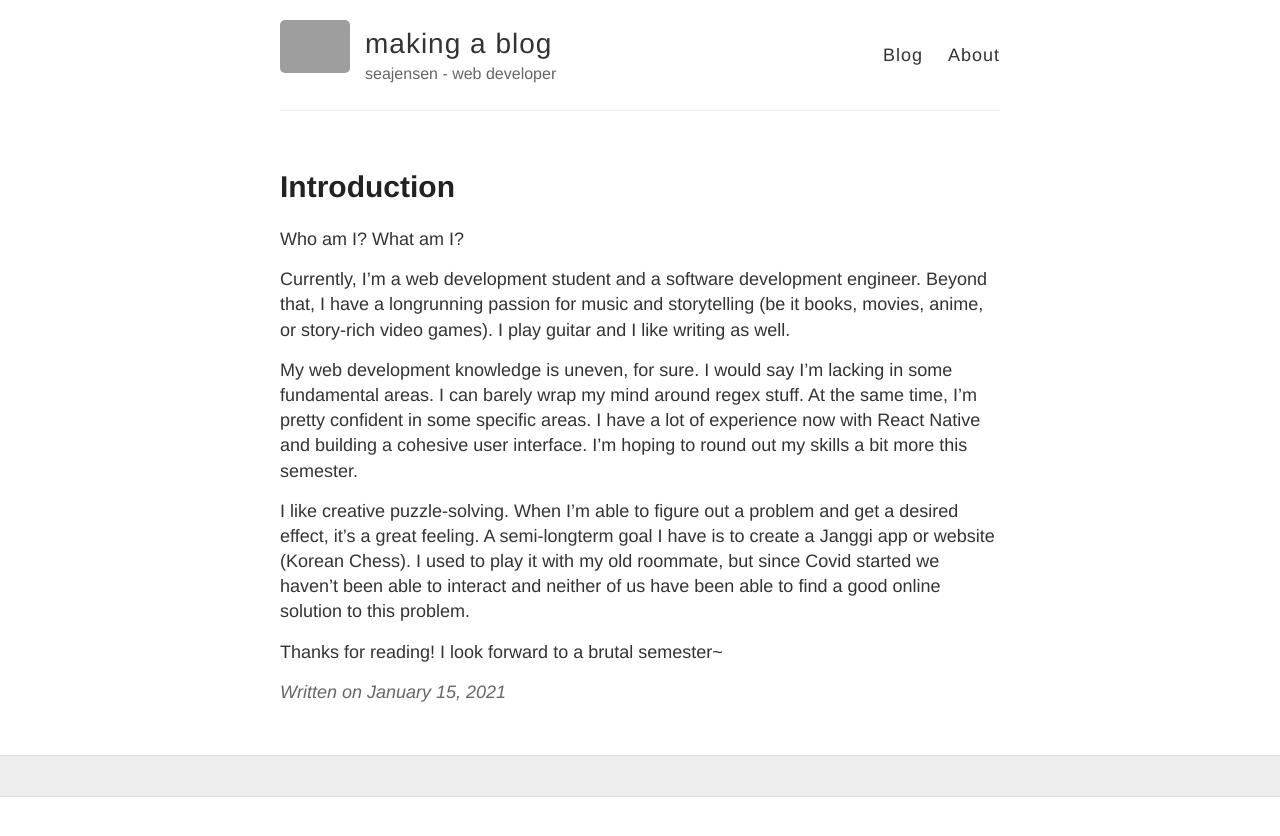
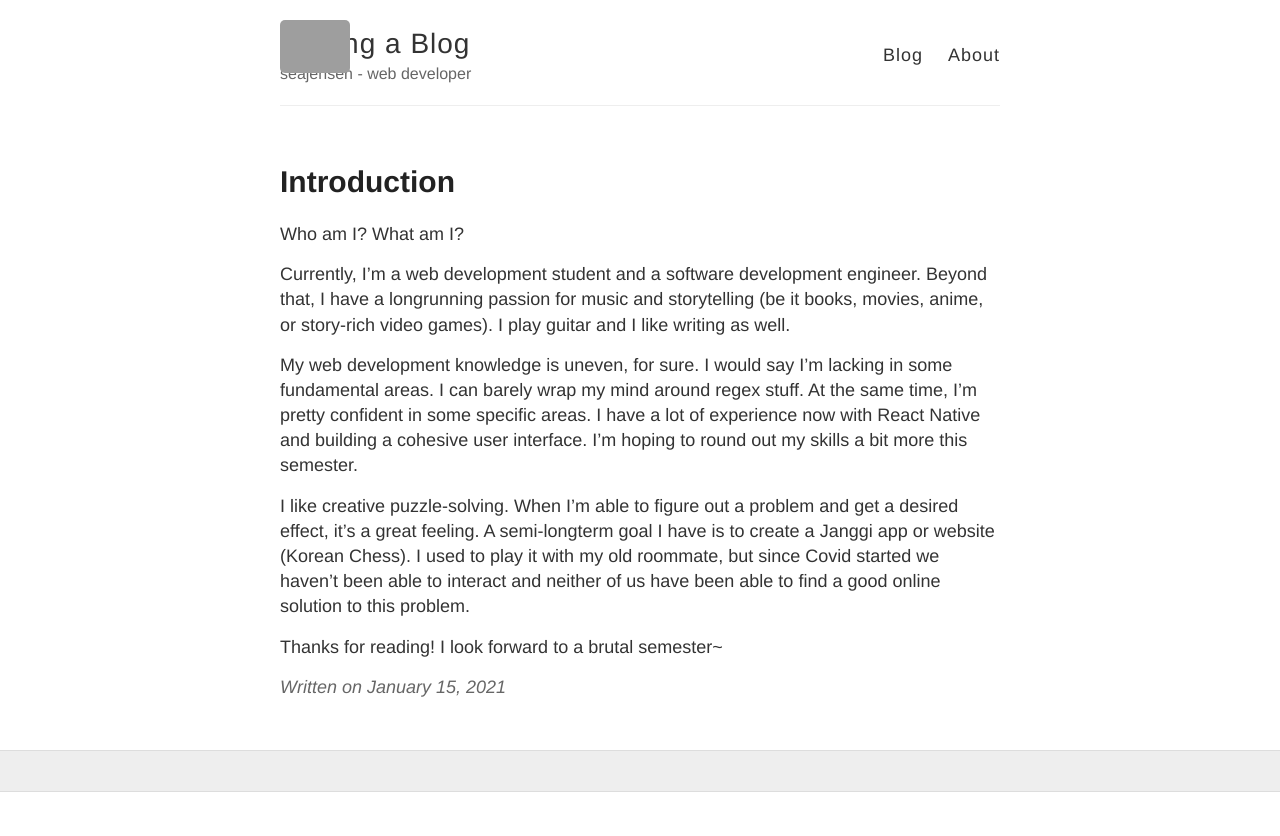
Before and after one commit to sabejensen/seajensen.github.io, a Jekyll site: the page built from _posts/2021-1-15-Introduction.md, in a window 1280 px wide. Shown: the top 836 px of the page. Built offline with Jekyll 4.4.1, drawn with Linux system fonts in a browser that asks for light colours; grey boxes are pictures that could not be loaded.

Commit message:
modified styling

```diff
--- a/_config.yml
+++ b/_config.yml
@@ -3,7 +3,7 @@
 #
 
 # Name of your site (displayed in the header)
-name: making a blog
+name: Making a Blog
 
 # Short bio or description (displayed in the header)
 description: seajensen - web developer
--- a/_layouts/default.html
+++ b/_layouts/default.html
@@ -19,7 +19,7 @@
     <div class="wrapper-masthead">
       <div class="container">
         <header class="masthead clearfix">
-          <a href="{{ site.baseurl }}/" class="site-avatar"><img src="{{ site.avatar }}" /></a>
+          <a href="{{ site.baseurl }}/" style="position: absolute; align-self: center" class="site-avatar"><img src="{{ site.avatar }}" /></a>
 
           <div class="site-info">
             <h1 class="site-name"><a href="{{ site.baseurl }}/">{{ site.name }}</a></h1>
```
